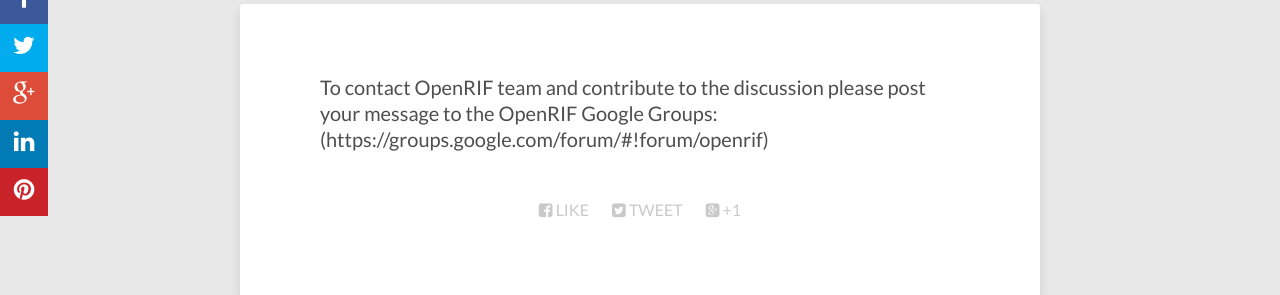
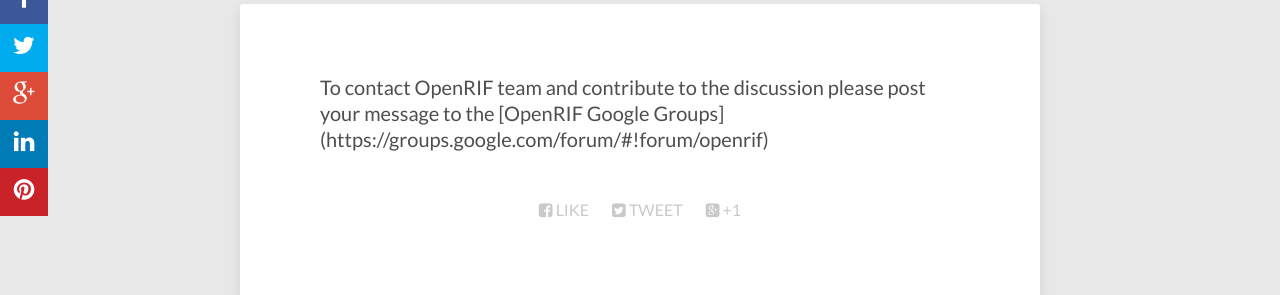
Before and after one commit to openrif/openrif.github.io, a Jekyll site: the page built from page/contact.md, in a window 1280 px wide. Shown: the part 204-499 px from the top of the page. Built offline with Jekyll 4.4.1, drawn with Linux system fonts in a browser that asks for light colours; nearby versions of some CDN libraries; comment, search, counter and statistics services are not loaded.

```diff
--- a/page/contact.md
+++ b/page/contact.md
@@ -4,4 +4,4 @@ layout: page
 ---
 
 
-To contact OpenRIF team and contribute to the discussion please post your message to the OpenRIF Google Groups: (https://groups.google.com/forum/#!forum/openrif)
+To contact OpenRIF team and contribute to the discussion please post your message to the [OpenRIF Google Groups] (https://groups.google.com/forum/#!forum/openrif)
```
